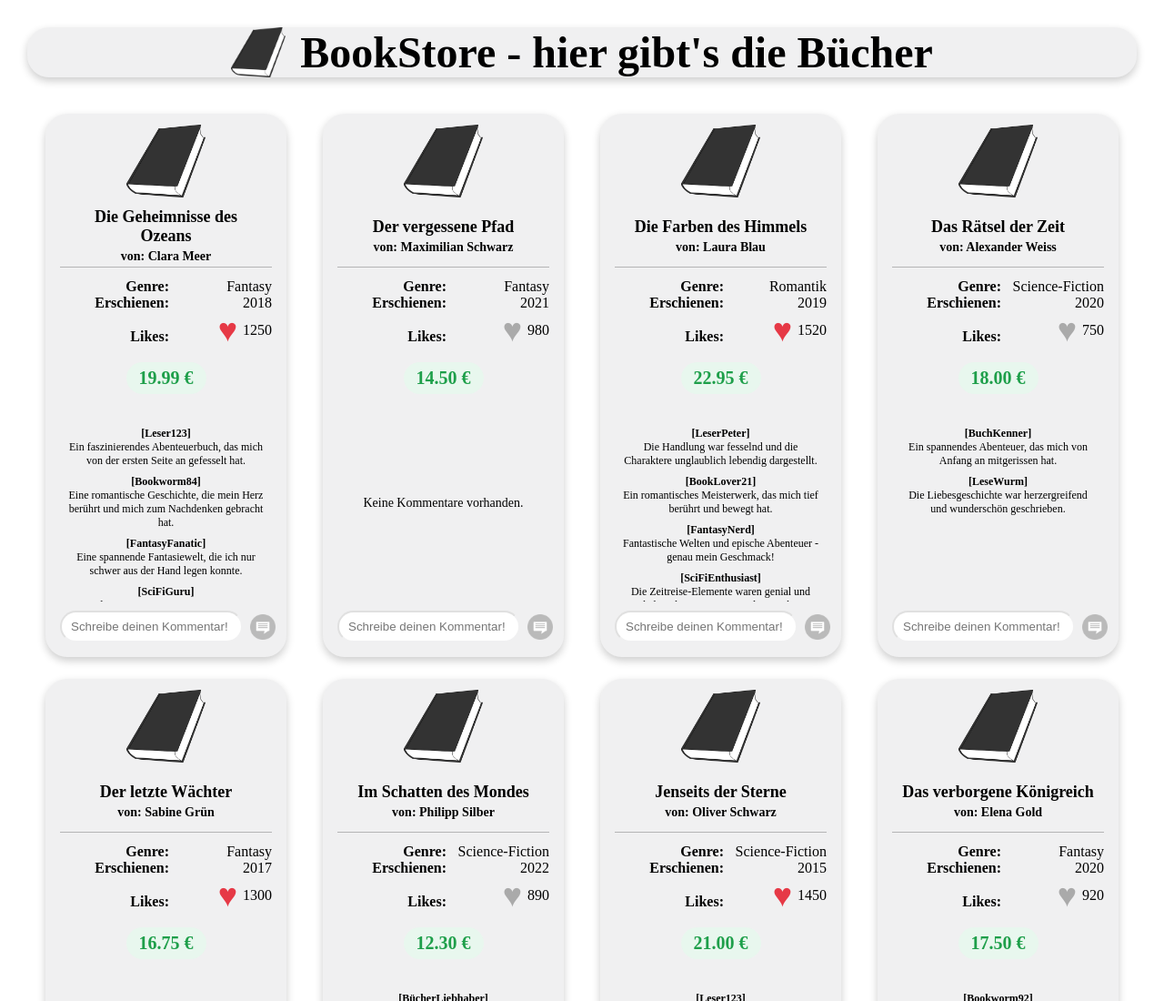
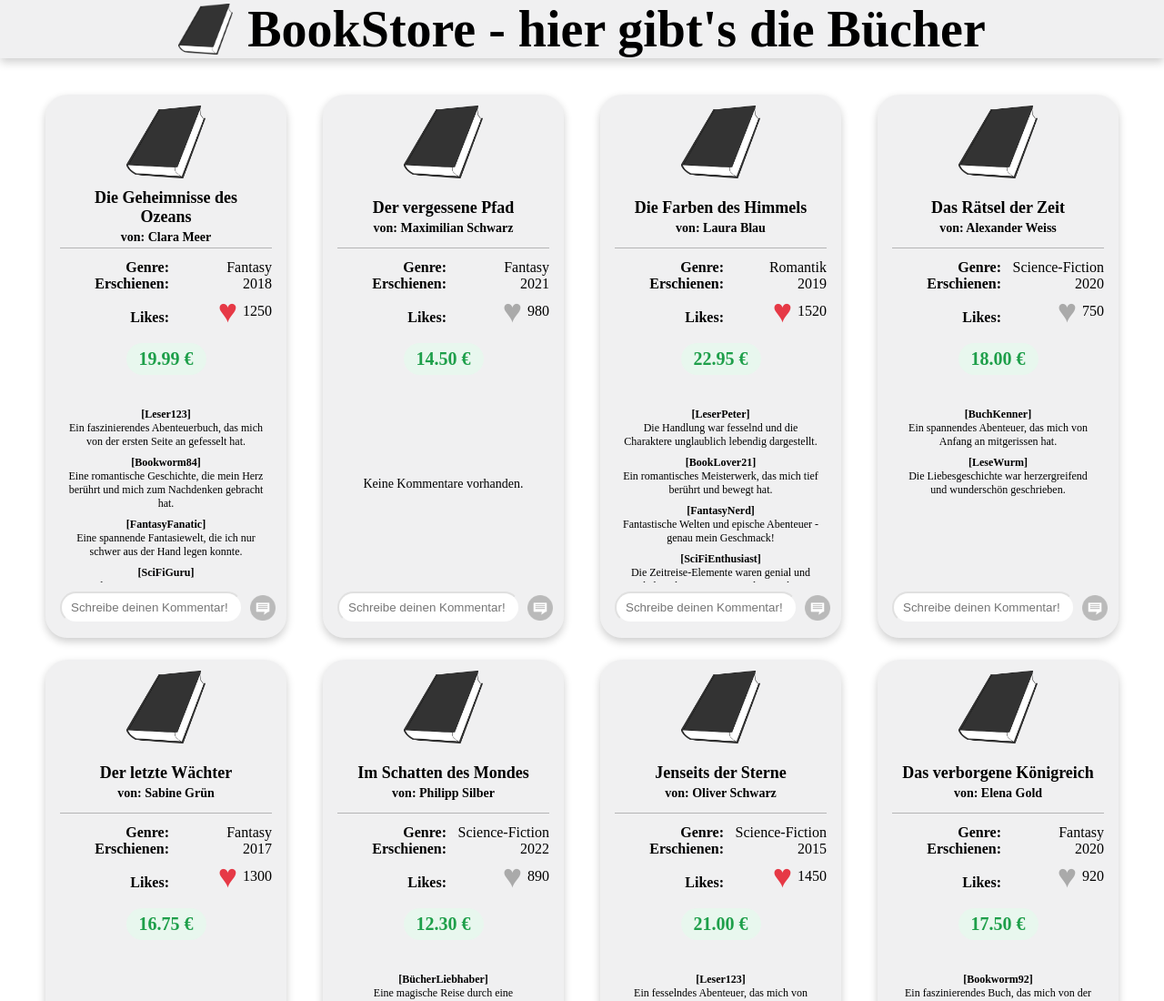
Before and after one commit to ChristopherBraun196/BookStore, a plain HTML site: page index.html in a window 1280 px wide. Shown: the top 1100 px of the page at 91% size. Drawn offline with Linux system fonts and the light colour scheme; a web font is replaced by a local one.

Commit message:
optimate header

```diff
--- a/style.css
+++ b/style.css
@@ -20,17 +20,14 @@ p {
 }
 header {
   display: flex;
-  margin: 30px;
-  flex-direction: row;
   align-items: center;
+  font-size: 28px;
+  background-color: rgb(181, 181, 187, 0.2);
+  box-shadow: 0 4px 10px rgba(0, 0, 0, 0.2);
+  padding-inline: 12px;
   justify-content: center;
+}
 
-  font-size: 24px;
-  font-weight: bold;
-  background-color: rgb(181, 181, 187, 0.2);
-  border-radius: 24px;
-  box-shadow: 0 4px 10px rgba(0, 0, 0, 0.2);
-}
 .header-Img {
   max-width: 60px;
   max-height: 60px;
@@ -77,7 +74,6 @@ header {
   text-align: center;
   padding-bottom: 16px;
   font-family: "ZalandoSansExpanded";
-
 }
 #bookList {
   display: grid;
@@ -169,7 +165,9 @@ header {
   cursor: pointer;
   font-size: 36px;
   color: #aaa;
-  transition: transform 0.15s ease, color 0.15s ease;
+  transition:
+    transform 0.15s ease,
+    color 0.15s ease;
 }
 
 .heart.liked {
@@ -227,8 +225,7 @@ header {
   margin-top: auto;
 }
 
-@media (max-width: 800px){
-
+@media (max-width: 800px) {
   * {
     padding: 10px;
   }
```
